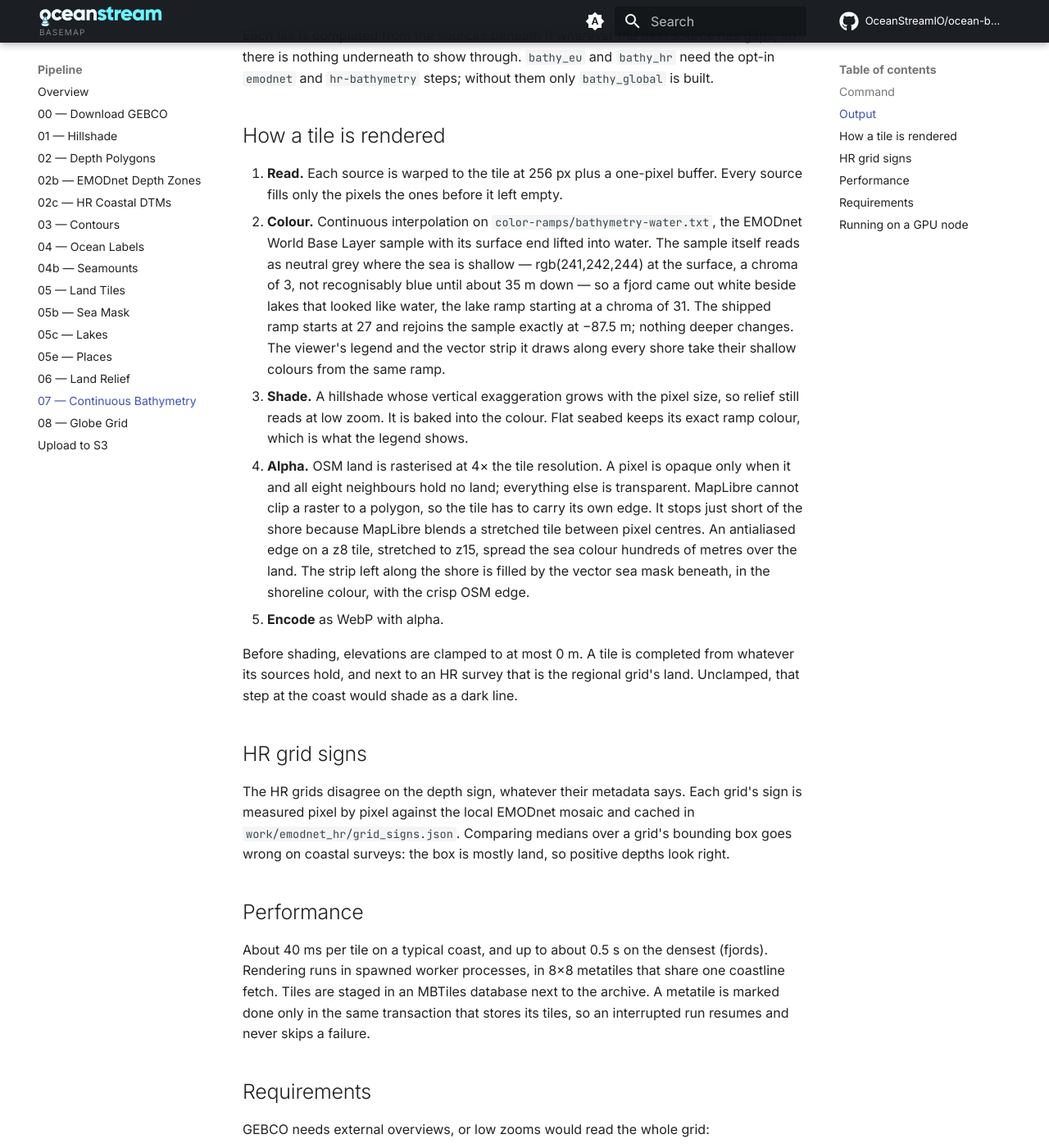
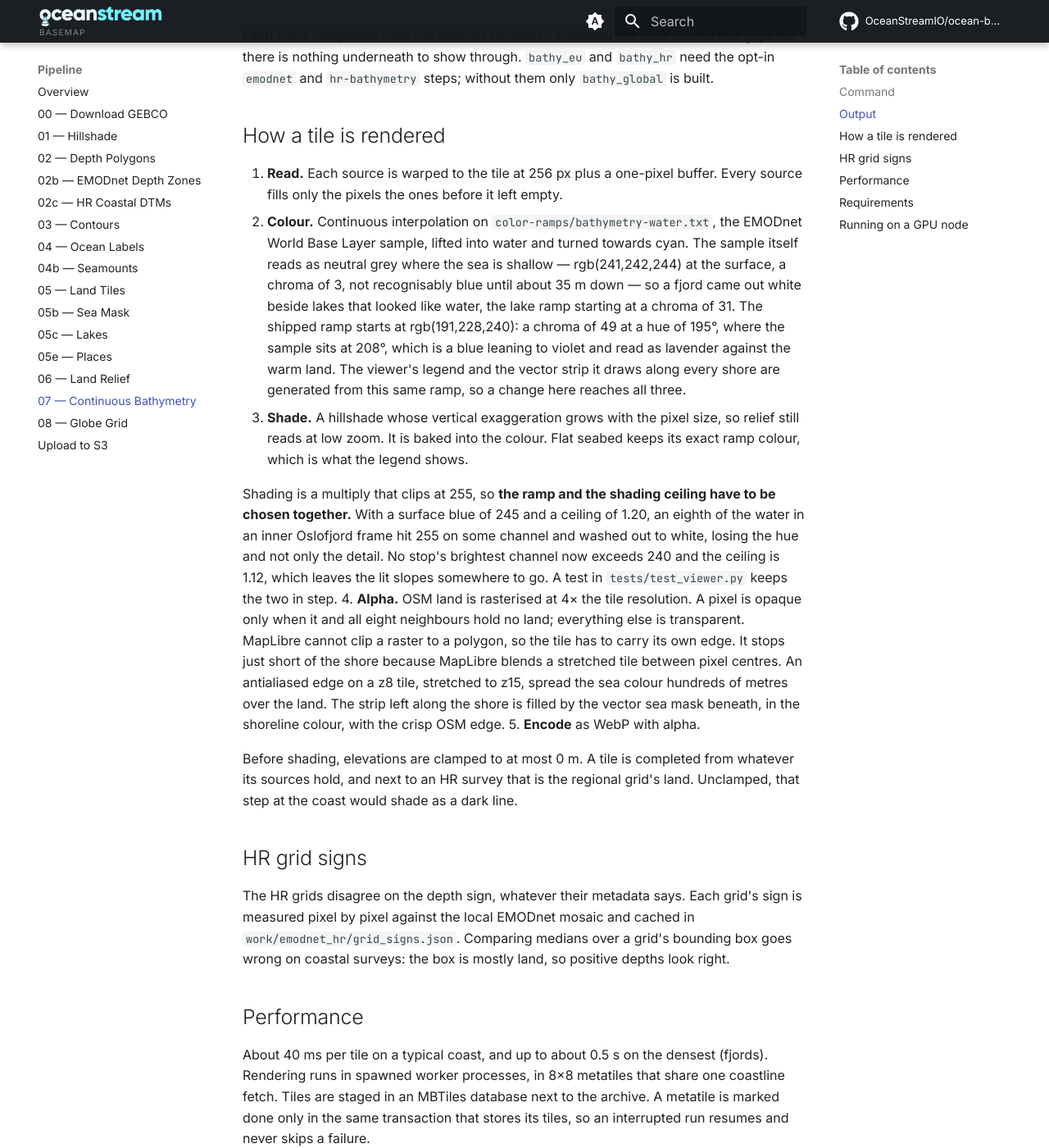
Before and after one commit to OceanStreamIO/ocean-basemap, an MkDocs documentation site: the page built from docs/pipeline/bathymetry.md, in a window 1280 px wide and 1400 px high, scrolled down 739 px. Shown: the whole window at 82% size. Built offline with MkDocs 1.6.1 and Material for MkDocs 9.7.7, drawn with Linux system fonts in a browser that asks for light colours; comment, search, counter and statistics services are not loaded.

Commit message:
docs: the ramp and the shading ceiling are one decision
The bathymetry page described the ramp without saying what constrains its
brightest channel. It is the shading ceiling: shading is a multiply that
clips at 255, so the two have to be chosen together or the lit slopes go
white. Says so, with the numbers.

Co-Authored-By: Claude Opus 5 <noreply@anthropic.com>

```diff
--- a/docs/pipeline/bathymetry.md
+++ b/docs/pipeline/bathymetry.md
@@ -28,17 +28,25 @@ opt-in `emodnet` and `hr-bathymetry` steps; without them only `bathy_global` is
 1. **Read.** Each source is warped to the tile at 256 px plus a one-pixel buffer. Every
    source fills only the pixels the ones before it left empty.
 2. **Colour.** Continuous interpolation on
-   `color-ramps/bathymetry-water.txt`, the EMODnet World Base Layer sample with its
-   surface end lifted into water. The sample itself reads as neutral grey where the sea
+   `color-ramps/bathymetry-water.txt`, the EMODnet World Base Layer sample, lifted into
+   water and turned towards cyan. The sample itself reads as neutral grey where the sea
    is shallow — rgb(241,242,244) at the surface, a chroma of 3, not recognisably blue
    until about 35 m down — so a fjord came out white beside lakes that looked like
-   water, the lake ramp starting at a chroma of 31. The shipped ramp starts at 27 and
-   rejoins the sample exactly at −87.5 m; nothing deeper changes. The viewer's legend
-   and the vector strip it draws along every shore take their shallow colours from the
-   same ramp.
+   water, the lake ramp starting at a chroma of 31. The shipped ramp starts at
+   rgb(191,228,240): a chroma of 49 at a hue of 195°, where the sample sits at 208°,
+   which is a blue leaning to violet and read as lavender against the warm land. The
+   viewer's legend and the vector strip it draws along every shore are generated from
+   this same ramp, so a change here reaches all three.
 3. **Shade.** A hillshade whose vertical exaggeration grows with the pixel size, so relief
    still reads at low zoom. It is baked into the colour. Flat seabed keeps its exact ramp
    colour, which is what the legend shows.
+
+   Shading is a multiply that clips at 255, so **the ramp and the shading ceiling have to
+   be chosen together.** With a surface blue of 245 and a ceiling of 1.20, an eighth of
+   the water in an inner Oslofjord frame hit 255 on some channel and washed out to white,
+   losing the hue and not only the detail. No stop's brightest channel now exceeds 240 and
+   the ceiling is 1.12, which leaves the lit slopes somewhere to go. A test in
+   `tests/test_viewer.py` keeps the two in step.
 4. **Alpha.** OSM land is rasterised at 4× the tile resolution. A pixel is opaque only when
    it and all eight neighbours hold no land; everything else is transparent. MapLibre
    cannot clip a raster to a polygon, so the tile has to carry its own edge. It stops just
```
